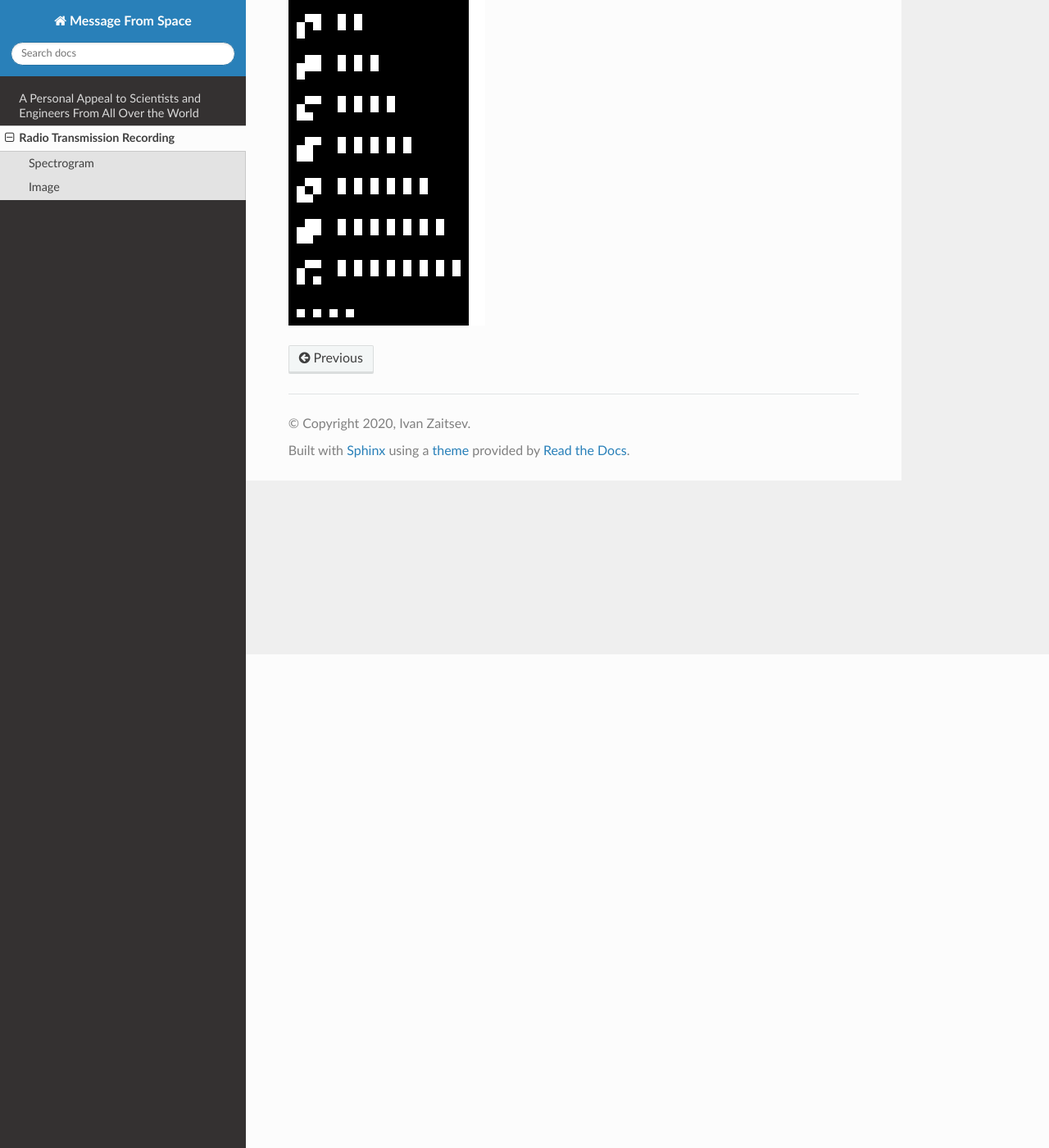
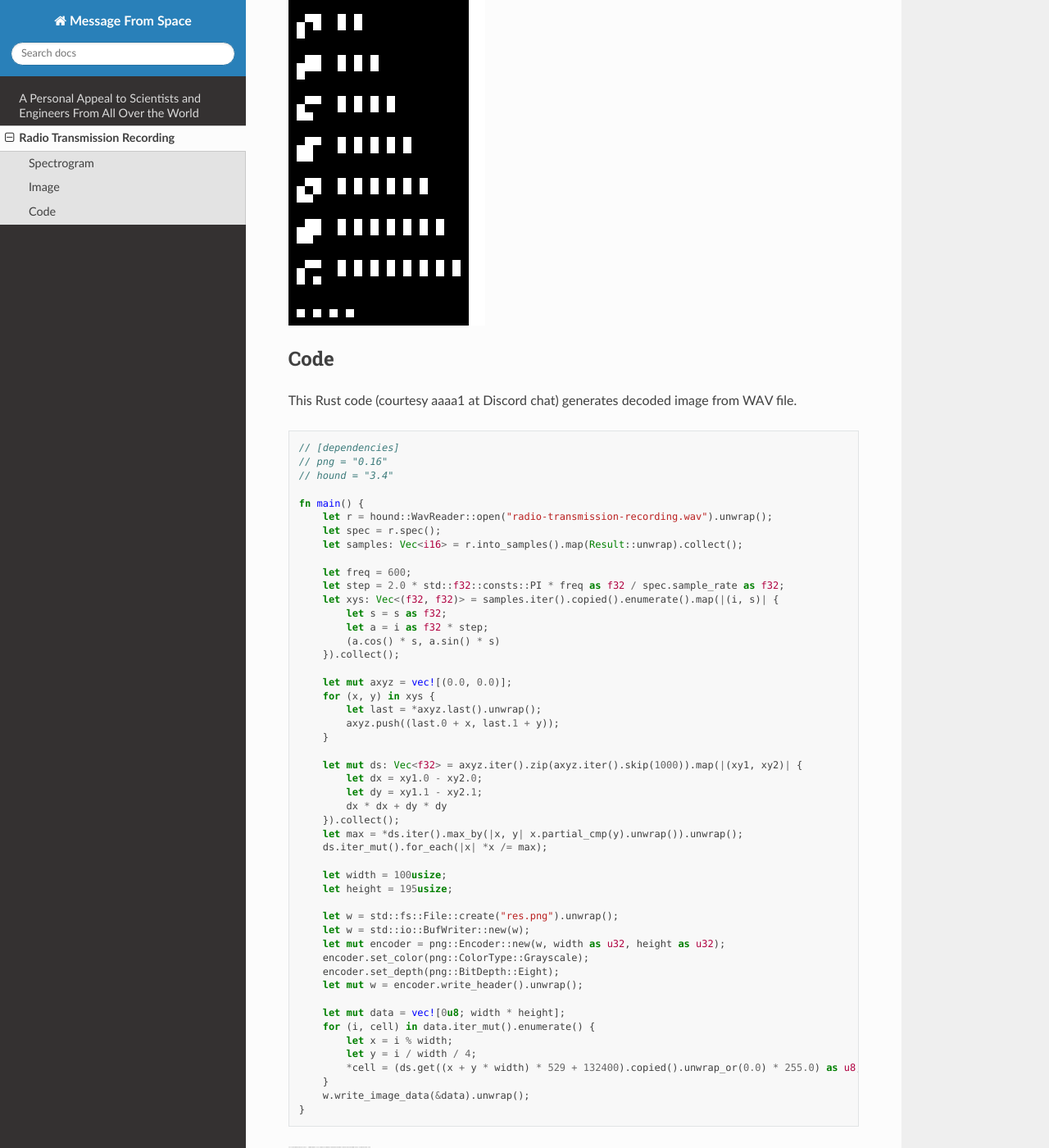
Before and after one commit to zaitsev85/message-from-space, a Sphinx documentation site: the page built from source/radio-transmission-recording.rst, in a window 1280 px wide and 1400 px high, scrolled down 602 px. Shown: the whole window at 82% size. Built offline with Sphinx 7.4.7 and the Read the Docs theme 2.0.0, drawn with Linux system fonts in a browser that asks for light colours.

Commit message:
Add Rust-generated image example

```diff
--- a/source/radio-transmission-recording.rst
+++ b/source/radio-transmission-recording.rst
@@ -30,3 +30,64 @@ Decoded image of the recording (`img_source_pgm`_):
 .. _img_source_pgm: https://github.com/elventian/message-from-space/blob/master/source/decoded_greyscale2.pgm
 
 .. _edit this page on GitHub: https://github.com/zaitsev85/message-from-space/blob/master/source/radio-transmission-recording.rst
+
+-----------
+Code
+-----------
+
+This Rust code (courtesy aaaa1 at Discord chat) generates decoded image from WAV file.
+
+.. code-block:: rust
+
+   // [dependencies]
+   // png = "0.16"
+   // hound = "3.4"
+
+   fn main() {
+       let r = hound::WavReader::open("radio-transmission-recording.wav").unwrap();
+       let spec = r.spec();
+       let samples: Vec<i16> = r.into_samples().map(Result::unwrap).collect();
+
+       let freq = 600;
+       let step = 2.0 * std::f32::consts::PI * freq as f32 / spec.sample_rate as f32;
+       let xys: Vec<(f32, f32)> = samples.iter().copied().enumerate().map(|(i, s)| {
+           let s = s as f32;
+           let a = i as f32 * step;
+           (a.cos() * s, a.sin() * s)
+       }).collect();
+
+       let mut axyz = vec![(0.0, 0.0)];
+       for (x, y) in xys {
+           let last = *axyz.last().unwrap();
+           axyz.push((last.0 + x, last.1 + y));
+       }
+
+       let mut ds: Vec<f32> = axyz.iter().zip(axyz.iter().skip(1000)).map(|(xy1, xy2)| {
+           let dx = xy1.0 - xy2.0;
+           let dy = xy1.1 - xy2.1;
+           dx * dx + dy * dy
+       }).collect();
+       let max = *ds.iter().max_by(|x, y| x.partial_cmp(y).unwrap()).unwrap();
+       ds.iter_mut().for_each(|x| *x /= max);
+
+       let width = 100usize;
+       let height = 195usize;
+
+       let w = std::fs::File::create("res.png").unwrap();
+       let w = std::io::BufWriter::new(w);
+       let mut encoder = png::Encoder::new(w, width as u32, height as u32);
+       encoder.set_color(png::ColorType::Grayscale);
+       encoder.set_depth(png::BitDepth::Eight);
+       let mut w = encoder.write_header().unwrap();
+
+       let mut data = vec![0u8; width * height];
+       for (i, cell) in data.iter_mut().enumerate() {
+           let x = i % width;
+           let y = i / width / 4;
+           *cell = (ds.get((x + y * width) * 529 + 132400).copied().unwrap_or(0.0) * 255.0) as u8;
+       }
+       w.write_image_data(&data).unwrap();
+   }
+
+.. image:: rust-generated-decoded-image.png
+   :target: _images/rust-generated-decoded-image.png
```
Also changed, not shown: source/rust-generated-decoded-image.png (added).
